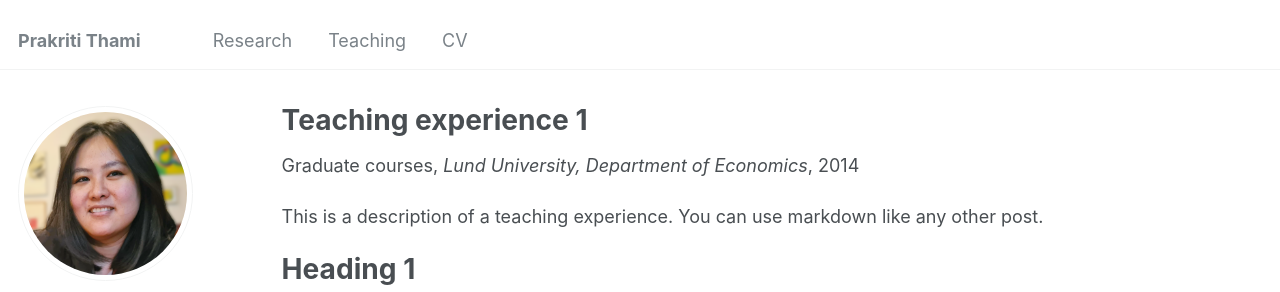
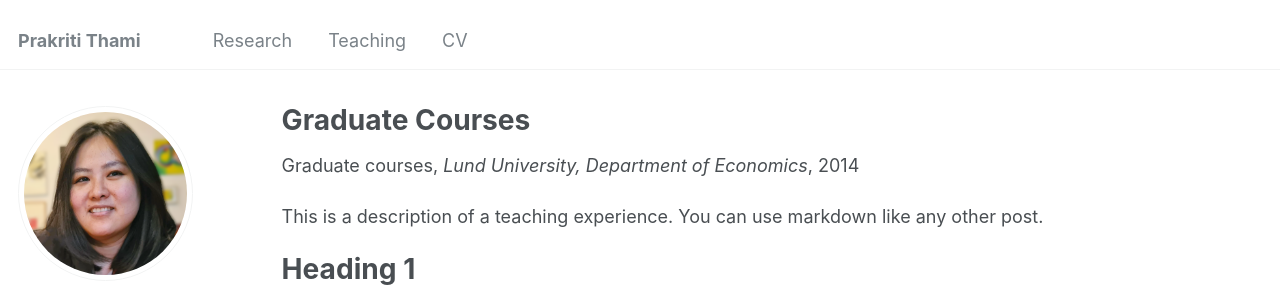
Before and after one commit to prakritithami/prakritithami.github.io, a Jekyll site: the page built from _teaching/2014-spring-teaching-1.md, in a window 1280 px wide and 1061 px high. Shown: the top 292 px of the window. Built offline with Jekyll 4.4.1, drawn with Linux system fonts in a browser that asks for light colours.

Commit message:
Update 2014-spring-teaching-1.md

```diff
--- a/_teaching/2014-spring-teaching-1.md
+++ b/_teaching/2014-spring-teaching-1.md
@@ -1,5 +1,5 @@
 ---
-title: "Teaching experience 1"
+title: "Graduate Courses"
 collection: teaching
 type: "Graduate courses"
 permalink: /teaching/2014-spring-teaching-1
```
